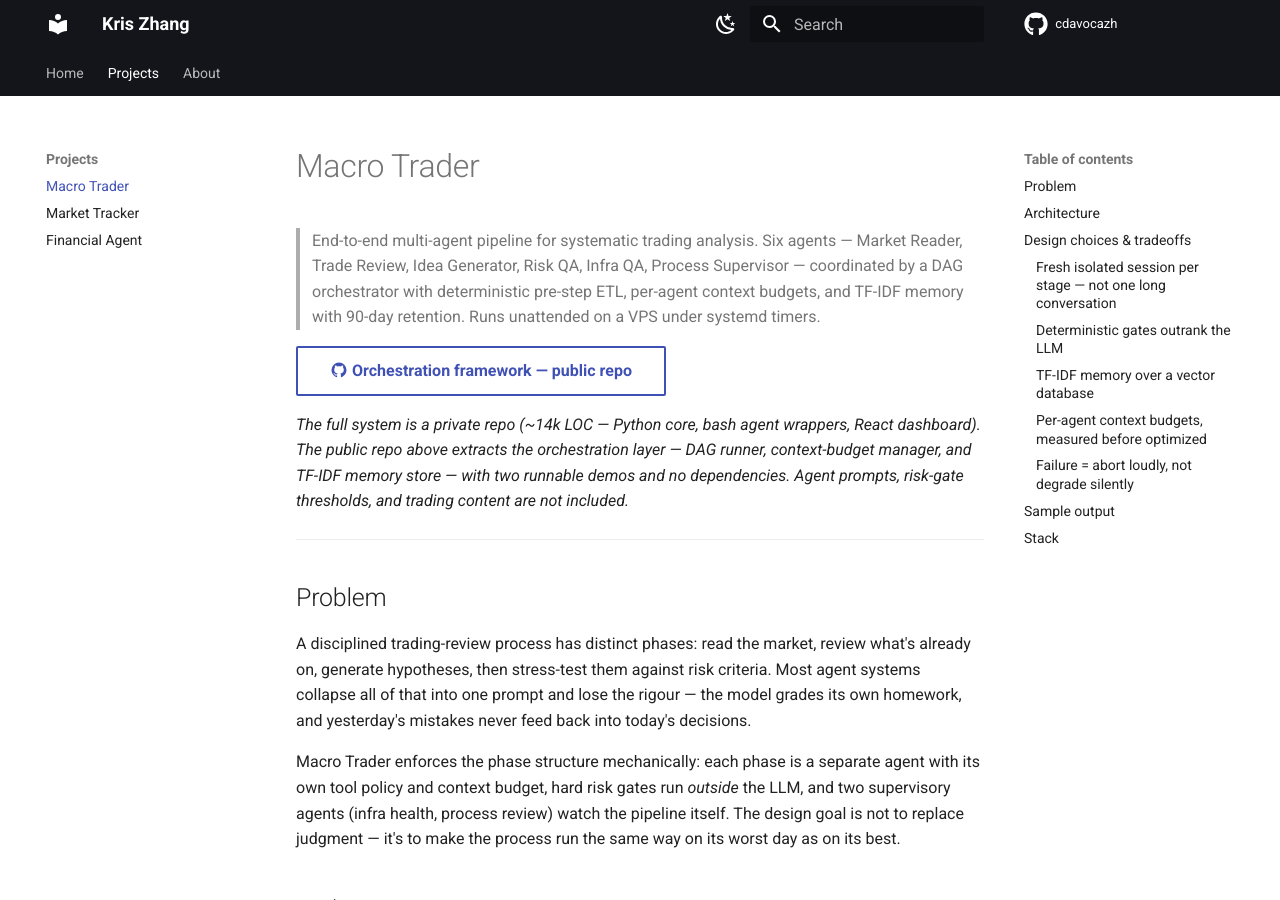
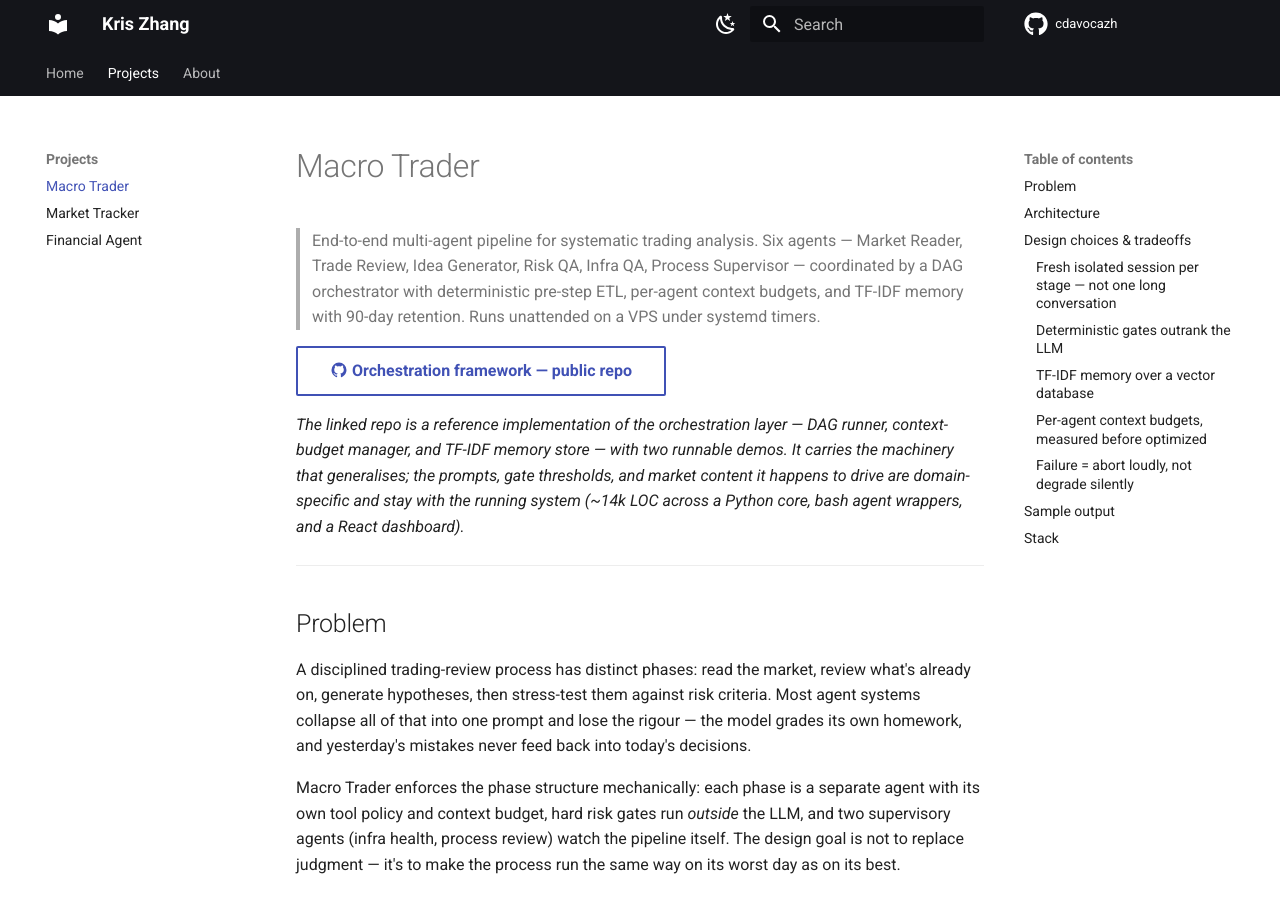
Before and after one commit to cdavocazh/cdavocazh.github.io, an MkDocs documentation site: the page built from docs/projects/macro-trader.md, in a window 1280 px wide and 900 px high. Built offline with MkDocs 1.6.1 and Material for MkDocs 9.7.7, drawn with Linux system fonts in a browser that asks for light colours; a script that is not in the unit is left out.

Commit message:
Project pages: align public/private framing to reference implementation
Co-Authored-By: Claude Opus 5 <noreply@anthropic.com>

```diff
--- a/docs/projects/macro-trader.md
+++ b/docs/projects/macro-trader.md
@@ -8,11 +8,12 @@
 
 [:material-github: Orchestration framework — public repo](https://github.com/cdavocazh/macro-trader-orchestration){ .md-button }
 
-*The full system is a private repo (~14k LOC — Python core, bash agent
-wrappers, React dashboard). The public repo above extracts the orchestration
-layer — DAG runner, context-budget manager, and TF-IDF memory store — with two
-runnable demos and no dependencies. Agent prompts, risk-gate thresholds, and
-trading content are not included.*
+*The linked repo is a reference implementation of the orchestration layer —
+DAG runner, context-budget manager, and TF-IDF memory store — with two
+runnable demos. It carries the machinery that generalises; the prompts, gate
+thresholds, and market content it happens to drive are domain-specific and
+stay with the running system (~14k LOC across a Python core, bash agent
+wrappers, and a React dashboard).*
 
 ---
 
```
Also changed, not shown: docs/projects/financial-agent.md (+6 -4 lines), docs/projects/market-tracker.md (+4 -2 lines).
